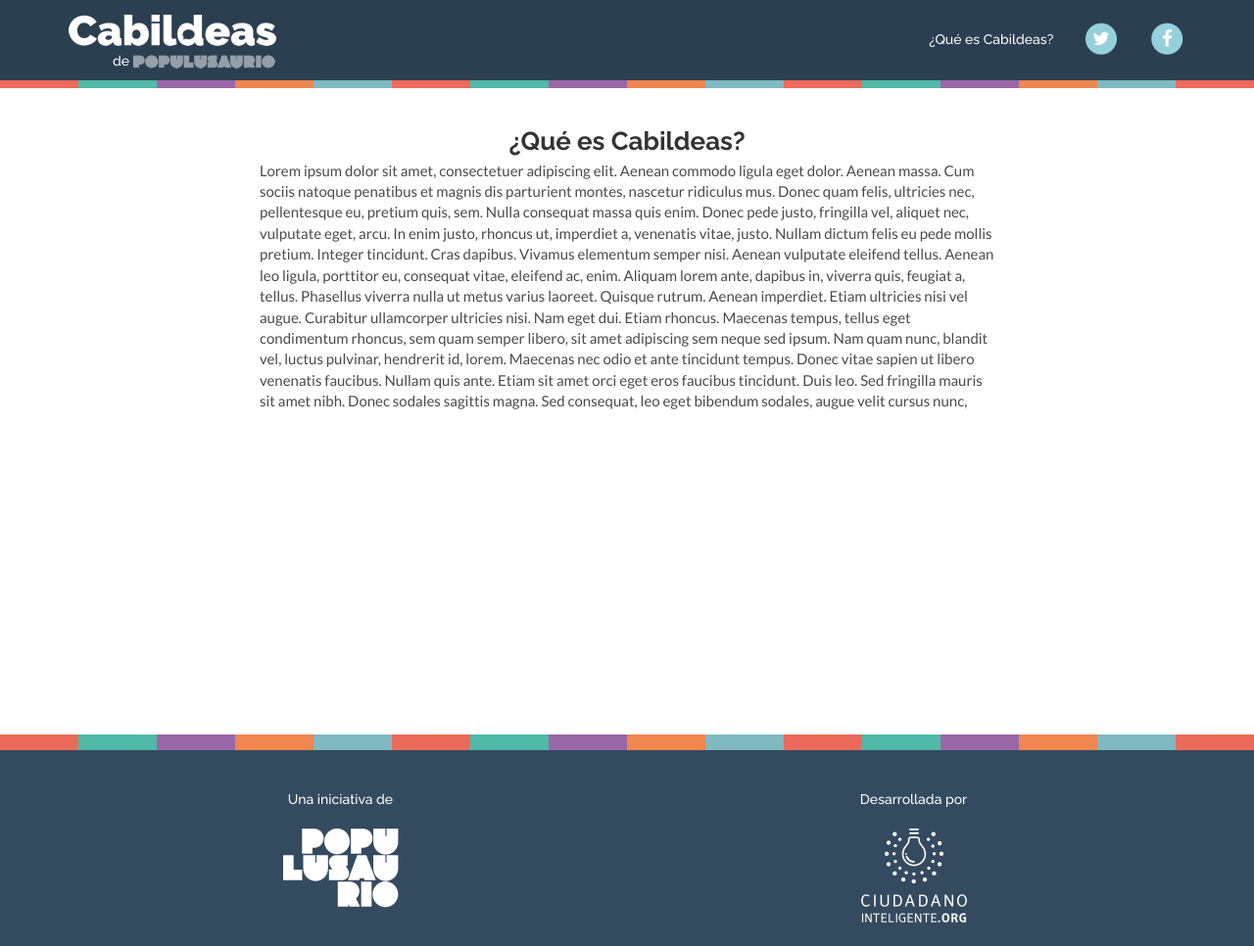
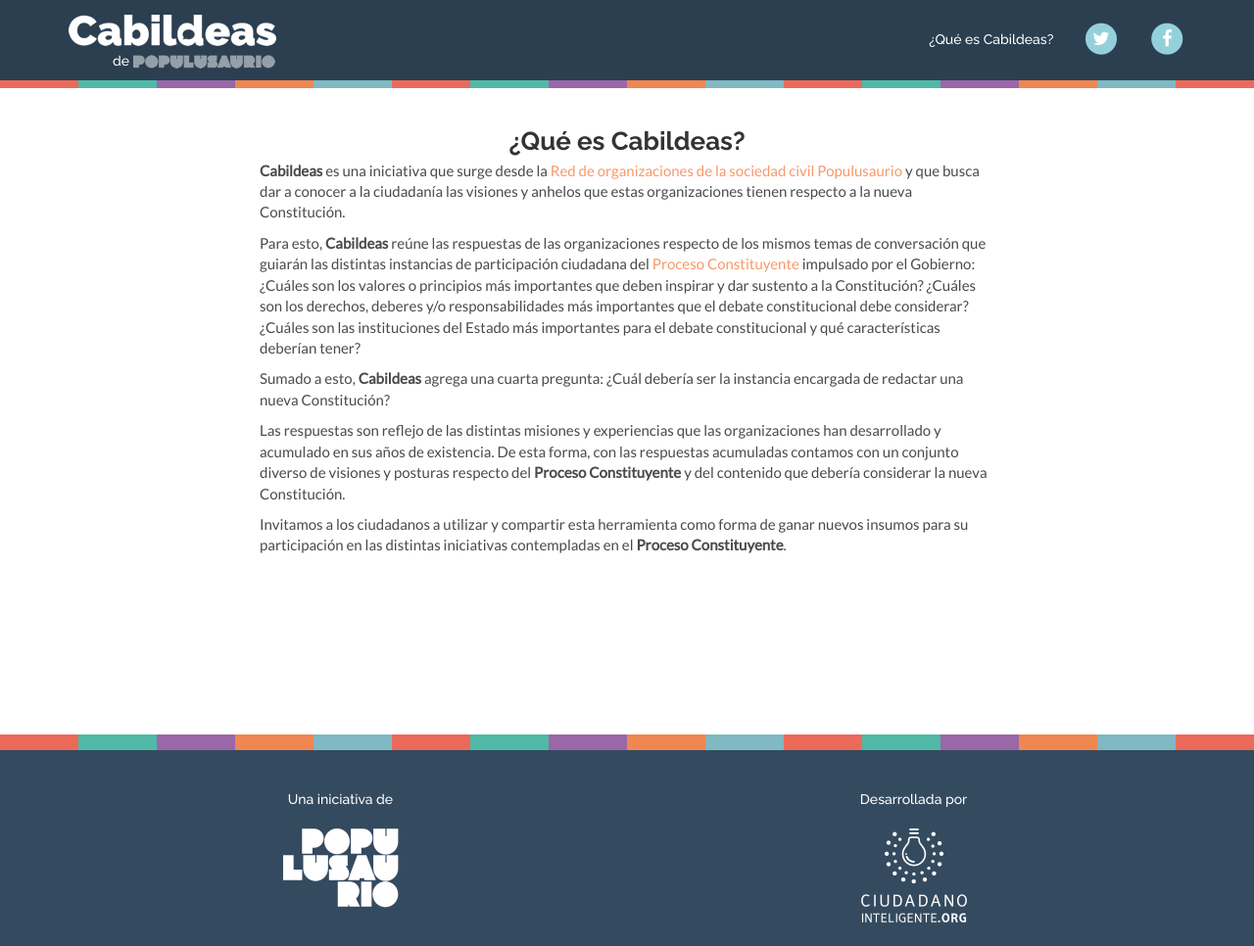
Before and after one commit to ciudadanointeligente/proceso-constituyente, a Jekyll site: the page built from que-es-cabildeas.html, in a window 1280 px wide and 966 px high. Shown: the whole window at 98% size. Built offline with Jekyll 4.4.1, drawn with Linux system fonts in a browser that asks for light colours; nearby versions of some CDN libraries.

Commit message:
Qué es cabildeas contenido

```diff
--- a/_sass/_base.scss
+++ b/_sass/_base.scss
@@ -6,6 +6,8 @@
   color: $grey;
   background-color: $grey-white;
 }
+
+
 
 /*HEADER*/
 header > .navbar-default {
@@ -172,6 +174,14 @@
     color: $grey-darker;
     font-size: 15px;
   }
+  a{
+    color: $orange;
+  }
+
+  a:hover{
+    text-decoration: none;
+    color: $blue;
+  }
 }
 
 
--- a/que-es-cabildeas.html
+++ b/que-es-cabildeas.html
@@ -7,7 +7,11 @@
 	  <div class="row">
 	  	<div class="col-md-8 col-md-offset-2">
 	  		<h2 class="text-center">¿Qué es Cabildeas?</h2>
-	  		<p>Lorem ipsum dolor sit amet, consectetuer adipiscing elit. Aenean commodo ligula eget dolor. Aenean massa. Cum sociis natoque penatibus et magnis dis parturient montes, nascetur ridiculus mus. Donec quam felis, ultricies nec, pellentesque eu, pretium quis, sem. Nulla consequat massa quis enim. Donec pede justo, fringilla vel, aliquet nec, vulputate eget, arcu. In enim justo, rhoncus ut, imperdiet a, venenatis vitae, justo. Nullam dictum felis eu pede mollis pretium. Integer tincidunt. Cras dapibus. Vivamus elementum semper nisi. Aenean vulputate eleifend tellus. Aenean leo ligula, porttitor eu, consequat vitae, eleifend ac, enim. Aliquam lorem ante, dapibus in, viverra quis, feugiat a, tellus. Phasellus viverra nulla ut metus varius laoreet. Quisque rutrum. Aenean imperdiet. Etiam ultricies nisi vel augue. Curabitur ullamcorper ultricies nisi. Nam eget dui. Etiam rhoncus. Maecenas tempus, tellus eget condimentum rhoncus, sem quam semper libero, sit amet adipiscing sem neque sed ipsum. Nam quam nunc, blandit vel, luctus pulvinar, hendrerit id, lorem. Maecenas nec odio et ante tincidunt tempus. Donec vitae sapien ut libero venenatis faucibus. Nullam quis ante. Etiam sit amet orci eget eros faucibus tincidunt. Duis leo. Sed fringilla mauris sit amet nibh. Donec sodales sagittis magna. Sed consequat, leo eget bibendum sodales, augue velit cursus nunc,</p>
+	  		<p><b>Cabildeas</b> es una iniciativa que surge desde la <a href="http://populusaurio.cl" role="button" target="_blank"> Red de organizaciones de la sociedad civil Populusaurio</a> y que busca dar a conocer a la ciudadanía las visiones y anhelos que estas organizaciones tienen respecto a la nueva Constitución.</p>
+			<p>Para esto, <b>Cabildeas</b> reúne las respuestas de las organizaciones respecto de los mismos temas de conversación que guiarán las distintas instancias de participación ciudadana del <a href="http://www.unaconstitucionparachile.cl" role="button" target="_blank"> Proceso Constituyente </a> impulsado por el Gobierno: ¿Cuáles son los valores o principios más importantes que deben inspirar y dar sustento a la Constitución? ¿Cuáles son los derechos, deberes y/o responsabilidades más importantes que el debate constitucional debe considerar? ¿Cuáles son las instituciones del Estado más importantes para el debate constitucional y qué características deberían tener?</p>
+			<p>Sumado a esto, <b>Cabildeas</b> agrega una cuarta pregunta: ¿Cuál debería ser la instancia encargada de redactar una nueva Constitución?</p>
+			<p>Las respuestas son reflejo de las distintas misiones y experiencias que las organizaciones han desarrollado y acumulado en sus años de existencia. De esta forma, con las respuestas acumuladas contamos con un conjunto diverso de visiones y posturas respecto del <b>Proceso Constituyente</b> y del contenido que debería considerar la nueva Constitución.</p>
+			<p>Invitamos a los ciudadanos a utilizar y compartir esta herramienta como forma de ganar nuevos insumos para su participación en las distintas iniciativas contempladas en el <b>Proceso Constituyente</b>.</p>
 	  	</div>
 	  </div>
   </div>
```
